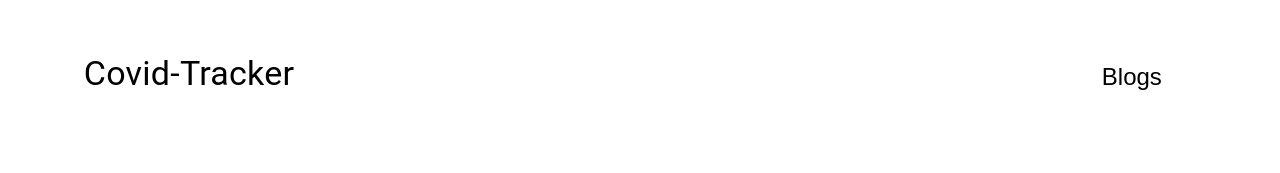
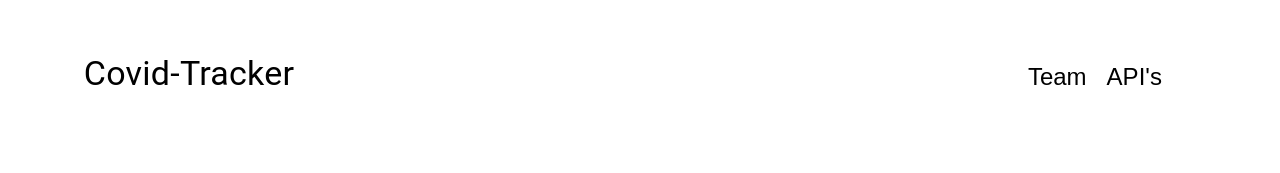
Before and after one commit to shreykoradia/DECovidTracker, a React (Create React App) app: page / in a window 1280 px wide. Shown: the top 173 px of the page. Built offline with nearby package versions, Linux system fonts and the light colour scheme.

Commit message:
refactored the code

```diff
--- a/src/App.css
+++ b/src/App.css
@@ -45,7 +45,7 @@
 }
 
 .footer{
-    margin-top: 25% !important;
+    margin-top: 20% !important;
     min-height: 20vh !important;
 }
 
--- a/src/App.js
+++ b/src/App.js
@@ -56,6 +56,8 @@ function App() {
                 <div className='second-container'>
                 <Homepage />
                 </div>
+                <br />
+                <br />
                 {/* {rest of the components goes here !!} */}
                 <Helpguide />
                 <div className='footer'>
--- a/src/components/Navbar.js
+++ b/src/components/Navbar.js
@@ -19,9 +19,8 @@ function Navbar() {
       <NavbarInnerContainer>
         <RightContainer>
           <NavbarLinkContainer>
-            {/* <NavbarLink to="/about"> About </NavbarLink> */}
-            <NavbarLink to="/blogs">Blogs</NavbarLink>
-            {/* <NavbarLink to="/contact"> Contact </NavbarLink> */}
+            <NavbarLink to="/about">Team</NavbarLink>
+            <NavbarLink to="/api">API's</NavbarLink>
             <OpenLinksButton
               onClick={() => {
                 setExtendNavbar((curr) => !curr);
@@ -34,9 +33,8 @@ function Navbar() {
       </NavbarInnerContainer>
       {extendNavbar && (
         <NavbarExtendedContainer>
-          <NavbarLinkExtended to="/about"> About </NavbarLinkExtended>
-          <NavbarLinkExtended to="/blogs"> Blogs</NavbarLinkExtended>
-          <NavbarLinkExtended to="/contact"> Contact </NavbarLinkExtended>
+          <NavbarLinkExtended to="/about">Team</NavbarLinkExtended>
+          <NavbarLinkExtended to="/blogs"> API's</NavbarLinkExtended>
         </NavbarExtendedContainer>
       )}
     </NavbarContainer>
```
